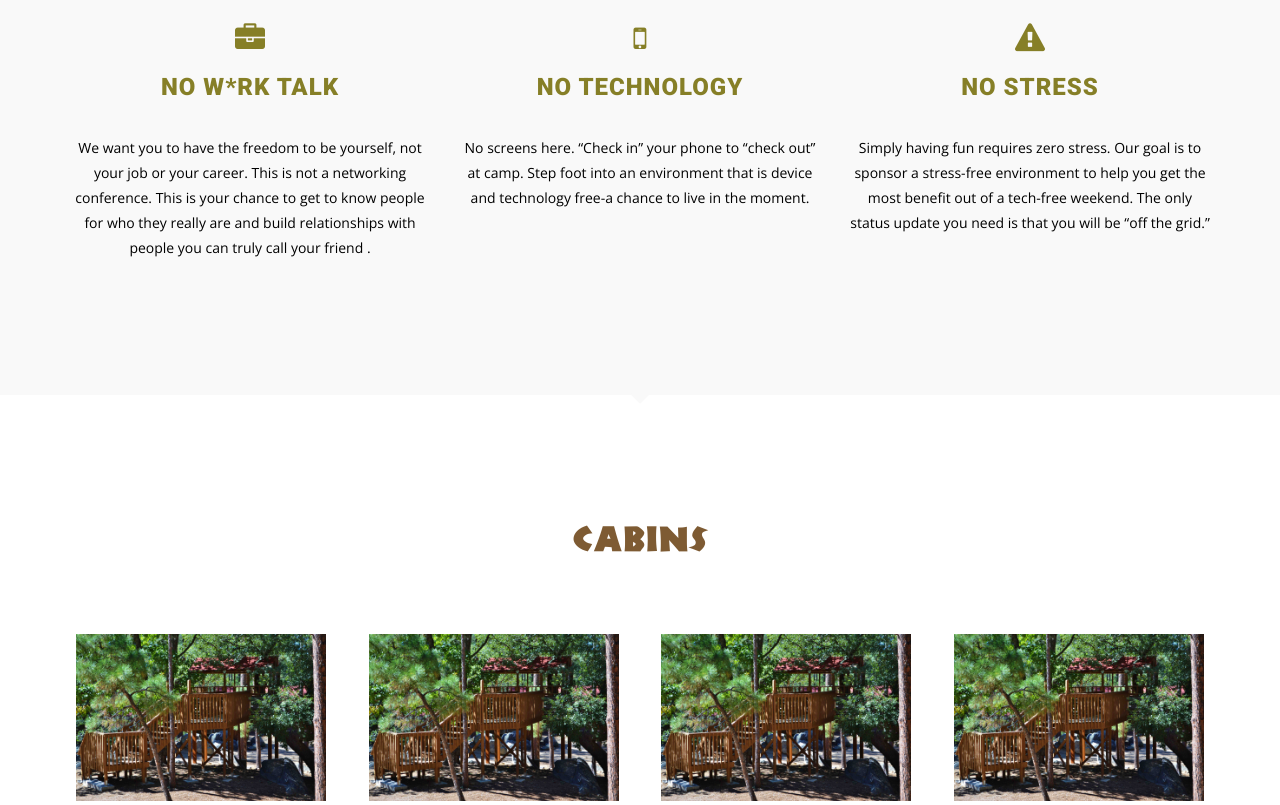
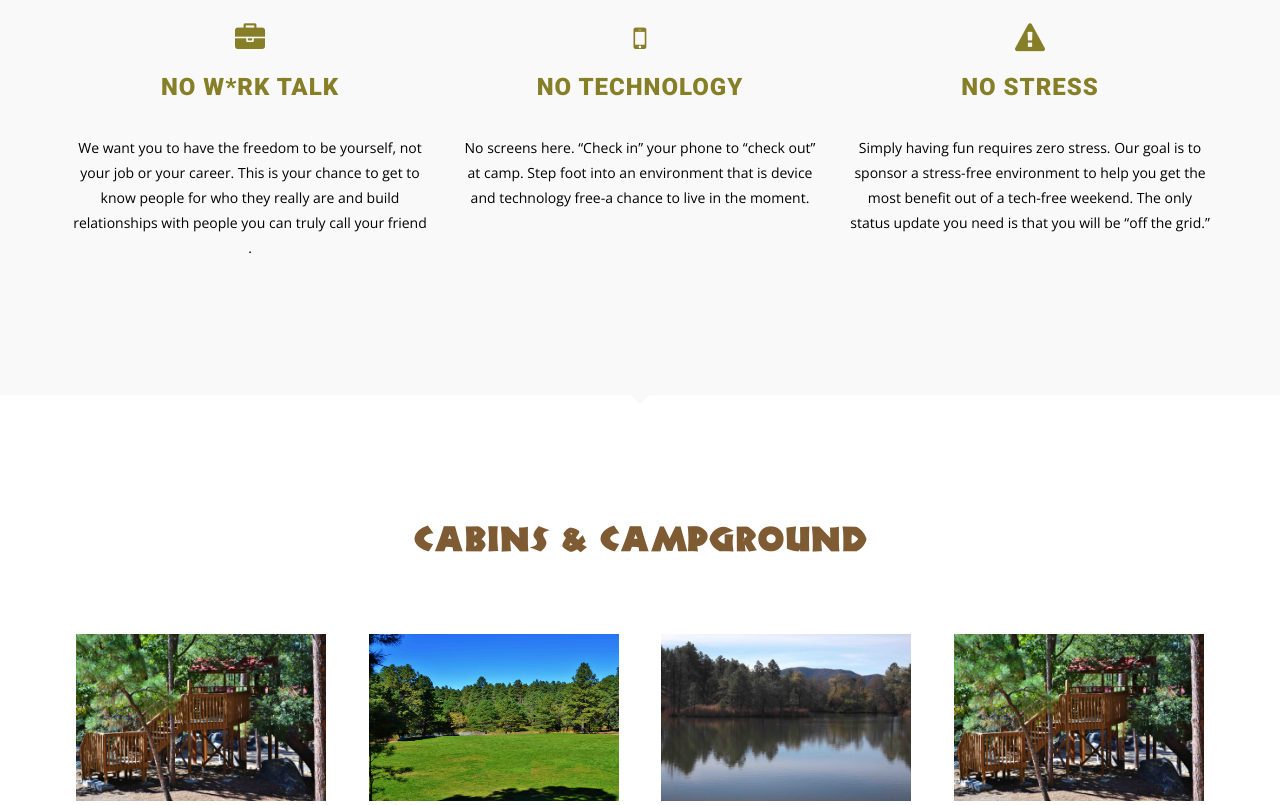
Before and after one commit to lienvdsteen/camp_unpluggd, a plain HTML site: page index.html in a window 1280 px wide. Shown: the part 2200-3005 px from the top of the page. Drawn offline with nearby package versions, Linux system fonts and the light colour scheme; some packages are replaced by stand-ins of ours; a script that the page names is missing.

Commit message:
some edits

```diff
--- a/index.html
+++ b/index.html
@@ -70,7 +70,7 @@
                         <img src="images/finals/iStock_000014327628Small.jpg" />
                     </div><!--end col lg 4 col md 4-->
                      <div class="col-lg-2 col-md-2">
-                        <h4>Painting</h4>
+                        <h4>Acrylic Painting</h4>
                         <img src="images/finals/painting.jpg" />
                     </div><!--end col lg 4 col md 4-->
                     <div class="col-lg-2 col-md-2">
@@ -180,7 +180,7 @@
                     <div class="col-lg-4 col-md-4">
                         <i class="fa fa-briefcase icon"></i>
                         <h3 class="title-features">No W*rk talk</h3>
-                        <p>We want you to have the freedom to be yourself, not your job or your career. This is not a networking conference. This is your chance to get to know people for who they really are and build relationships with people you can truly call your friend .</p>
+                        <p>We want you to have the freedom to be yourself, not your job or your career. This is your chance to get to know people for who they really are and build relationships with people you can truly call your friend .</p>
                     </div><!--end col lg 4 col md 4-->
 
                     <div class="col-lg-4 col-md-4">
@@ -205,7 +205,7 @@
             <div class="container">
                 <div class="row">
                     <div class="col-lg-12 service-spacer">
-                        <h2>Cabins</h2>
+                        <h2>Cabins & Campground</h2>
                     </div><!--end col lg 12-->
                 </div><!--end row-->
                 <div class="row">
@@ -215,13 +215,13 @@
                         </a>
                     </div><!--end col lg 4 col md 4-->
                     <div class="col-lg-3 col-md-3">
-                        <a href="images/finals/Treehouse.jpg">
-                            <img src="images/finals/Treehouse.jpg" />
+                        <a href="images/finals/Meadow.jpg">
+                            <img src="images/finals/Meadow.jpg" height="167px;" />
                         </a>
                     </div><!--end col lg 4 col md 4-->
                     <div class="col-lg-3 col-md-3">
-                        <a href="images/finals/Treehouse.jpg">
-                            <img src="images/finals/Treehouse.jpg" />
+                        <a href="images/finals/DSCF0609.jpg">
+                            <img src="images/finals/DSCF0609.jpg" height="167px;" />
                         </a>
                     </div><!--end col lg 4 col md 4-->
                     <div class="col-lg-3 col-md-3">
@@ -349,7 +349,7 @@
                     </div><!--end col lg 4 col md 4-->
                     <div class="col-lg-4 col-md-4">
                         <h3>Can I bring an animal?</h3>
-                        <p>Service animals are welcome. Please let us know in advance.</p>
+                        <p>Service animals are welcome.</p>
                     </div><!--end col lg 4 col md 4-->
                     <div class="col-lg-4 col-md-4">
                         <h3>What airport is closest to you?</h3>
```
Also changed, not shown: images/finals/DSCF0609.jpg (added), images/finals/Meadow.jpg (added).
